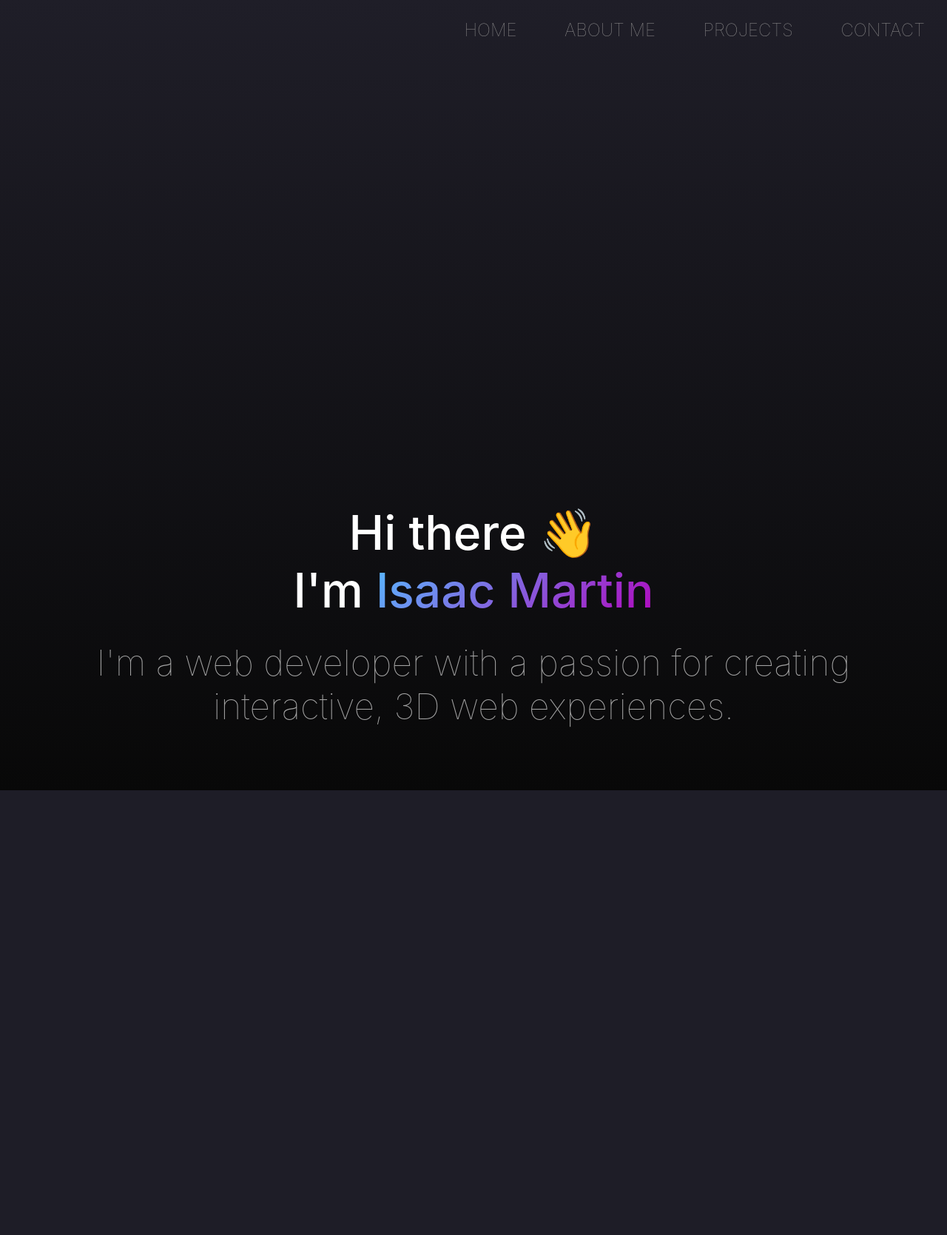
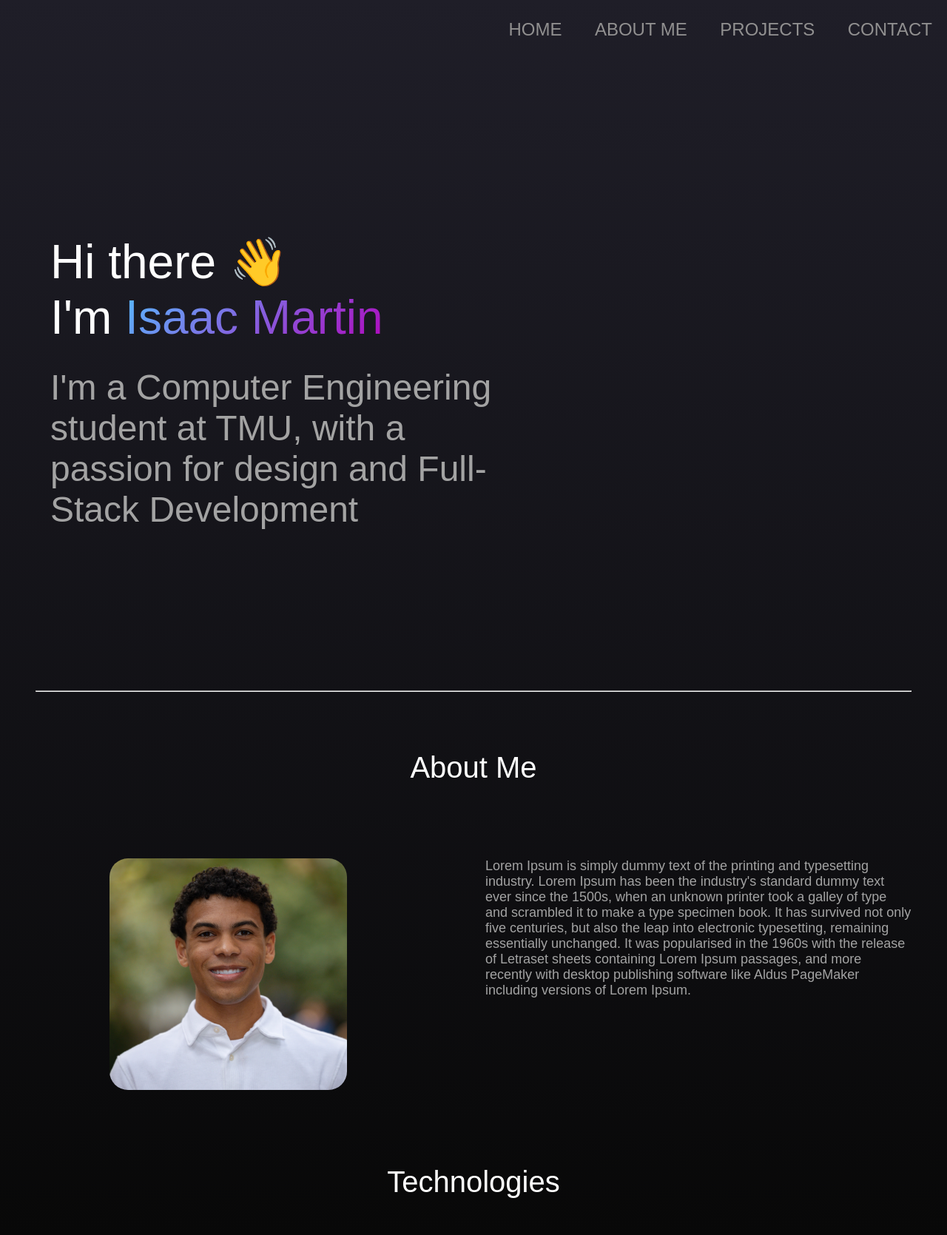
Before and after one commit to IsaacMartinn/PortfolioWebsite, a Flask app: page / in a window 1280 px wide. Shown: the whole page at 74% size. Before the commit the page ends 1068 px from the top, so only its background shows below. Run offline with Flask 3, Linux system fonts and the light colour scheme; some libraries are stand-ins or nearby versions.

Commit message:
completed about me section

```diff
--- a/main.py
+++ b/main.py
@@ -1,10 +1,29 @@
-from flask import Flask,render_template
+from flask import Flask, render_template
+from flask_wtf import FlaskForm
+from flask_bootstrap import Bootstrap5
+from wtforms import StringField, SubmitField
+from wtforms.validators import DataRequired
 
 app = Flask(__name__)
+app.secret_key = "1234"
+Bootstrap5(app)
 
-@app.route('/')
+class ContactForm(FlaskForm):
+    first_name = StringField(label="First Name", validators=[DataRequired()])
+    last_name = StringField(label="Last Name", validators=[DataRequired()])
+    email_address = StringField(label='Email Address', validators=[DataRequired()])
+    message = StringField(label='Message', validators=[DataRequired()])
+    subject = StringField(label='Subject', validators=[DataRequired()])
+    submit = SubmitField(label="Send")
+
+
+@app.route('/', methods=["GET", "POST"])
 def homepage():
-    return render_template("index.html")
+    contact_form = ContactForm()
+    if contact_form.validate_on_submit():
+        print(contact_form.first_name.data)
+    return render_template("index.html", form=contact_form)
+
 
 if __name__ == "__main__":
     app.run(debug=True)
--- a/static/avatar.js
+++ b/static/avatar.js
@@ -40,7 +40,7 @@ function setupScene(gltf) {
 
     // Camera setup
     const camera = new THREE.PerspectiveCamera(
-      45, container.clientWidth / container.clientHeight);
+      43, container.clientWidth / container.clientHeight);
     camera.position.set(0.2, 0.5, 1);
 
     const controls = new OrbitControls(camera, renderer.domElement);
--- a/static/style.css
+++ b/static/style.css
@@ -1,57 +1,66 @@
 /* General styles */
 body {
-  font-family: 'Inter', sans-serif;
+  font-family: 'montserrat', sans-serif;
   color: #fff;
   margin: 0;
   background: linear-gradient(0deg, #080808, #1f1e28);
   min-height: 100vh;
 }
 
+
 /* Header & Navigation styles */
 header {
   padding: 10px 0px;
-  text-align: right;
+
+}
+
+#initial{
+    text-align: left;
 }
 
 nav ul {
   list-style: none;
   padding: 0;
+  text-align: right;
 }
 
 nav ul li {
   display: inline;
-  margin: 0 30px;
+  margin: 10px;
 }
 
-nav ul li a {
+nav ul li a{
   color: #919090;
   text-decoration: none;
   text-transform: uppercase;
   font-weight: 100;
   font-size: 1.5em;
+  display: inline;
+  margin: 10px;
+
 }
 
 /* Section styles */
 section {
   padding: 20px;
-  text-align: center;
+  text-align: left;
 }
 
-h1 {
+h1{
   font-size: 4em;
   padding: 0;
   margin: 0;
   font-weight: 500;
 }
 
-p {
+p{
   margin-top: 30px;
   font-size: 3em;
   font-weight: 100;
   color: rgb(163, 163, 163);
 }
 
-.content {
+.content{
   max-width: 1200px;
   margin: auto;
   padding: 16px 48px;
@@ -60,18 +69,26 @@ p {
 .hero {
   padding-top: 60px;
   display: flex;
-  flex-direction: row;
+  justify-content: space-between;
+  align-items: center; /* Vertically aligns the text and avatar */
   text-align: left;
 }
 
-.gradient-text {
+.hero-text {
+  flex: 1; /* Ensures the text takes up remaining space */
+  padding-right: 20px; /* Adds space between text and avatar */
+}
+
+.gradient-text{
   background-image: linear-gradient(-45deg, rgb(177, 8, 189), rgb(88, 186, 255));
   background-clip: text;
   color: transparent;
 }
 
 #avatar-container {
-  height: 500px;
+  flex-shrink: 0; /* Prevents avatar from shrinking */
+  height: 665px;
+  width: 500px; /* Set a fixed width for the avatar */
   margin-top: 32px;
   margin-bottom: 32px;
   display: flex;
@@ -82,3 +99,35 @@ p {
 #avatar-loading {
   font-size: 3em;
 }
+
+.section-head{
+    text-align:center;
+    font-size: 40px;
+    margin-top: 80px;
+    font-family: 'montserrat', sans-serif;
+    font-weight: 60;
+}
+
+.con{
+    display:flex;
+    justify-content: space-around;
+    margin-top:100px;
+
+}
+
+#about-text{
+font-family: 'montserrat', sans-serif;
+    font-size: 18px;
+    margin-left: 50px;
+    margin-top:0px;
+    color:rgb(163, 163, 163);
+}
+
+img{
+max-width:70%;
+border-radius:25px
+}
+
+.col1{
+margin-left:100px;
+}
--- a/templates/index.html
+++ b/templates/index.html
@@ -12,12 +12,13 @@
         "three/addons/": "https://unpkg.com/three@v0.158.0/examples/jsm/"
       }
     }
+
   </script>
   <script type="module" src="{{ url_for('static',filename='avatar.js') }}"> </script>
-
 </head>
 <body>
   <header>
+
     <nav>
       <ul>
         <li><a href="#home">Home</a></li>
@@ -28,17 +29,42 @@
     </nav>
   </header>
   <div class="content">
+
   <section id="home">
+  <div class="hero">
+    <div class="hero-text">
+      <h1 class="hero-title">Hi there 👋</h1>
+      <h1>I'm <span class="gradient-text">Isaac Martin</span></h1>
+      <p>I'm a Computer Engineering student at TMU, with a passion for design and Full-Stack Development</p>
+    </div>
     <div id="avatar-container">
       <div id="avatar-loading"></div>
     </div>
-        <h1 class="hero-title">Hi there 👋</h1>
-        <h1>I'm <span class="gradient-text">Isaac Martin</span></h1>
-        <p>I'm a web developer with a passion for creating interactive, 3D web experiences.</p>
+  </div>
 
 </section>
 
+
+
+    <hr />
+    <h2 class="section-head">About Me</h2>
+      <div class="con">
+          <div class="col1"><img src="static/photos/good_photo.jpg"></div>
+          <div class="col">
+              <p id="about-text">
+                  Lorem Ipsum is simply dummy text of the printing and typesetting industry. Lorem Ipsum has been the industry's standard dummy text ever since the 1500s, when an unknown printer took a galley of type and scrambled it to make a type specimen book. It has survived not only five centuries, but also the leap into electronic typesetting, remaining essentially unchanged. It was popularised in the 1960s with the release of Letraset sheets containing Lorem Ipsum passages, and more recently with desktop publishing software like Aldus PageMaker including versions of Lorem Ipsum.
+              </p>
+          </div>
       </div>
 
+      <br />
+
+      <h2 class="section-head">Technologies</h2>
+
+
+
+
+
+  </div>
 </body>
 </html>
```
Also changed, not shown: static/photos/good_photo.jpg (added), static/photos/headshot_good.png (added). Lines whose indentation alone changed are shown as unchanged.
